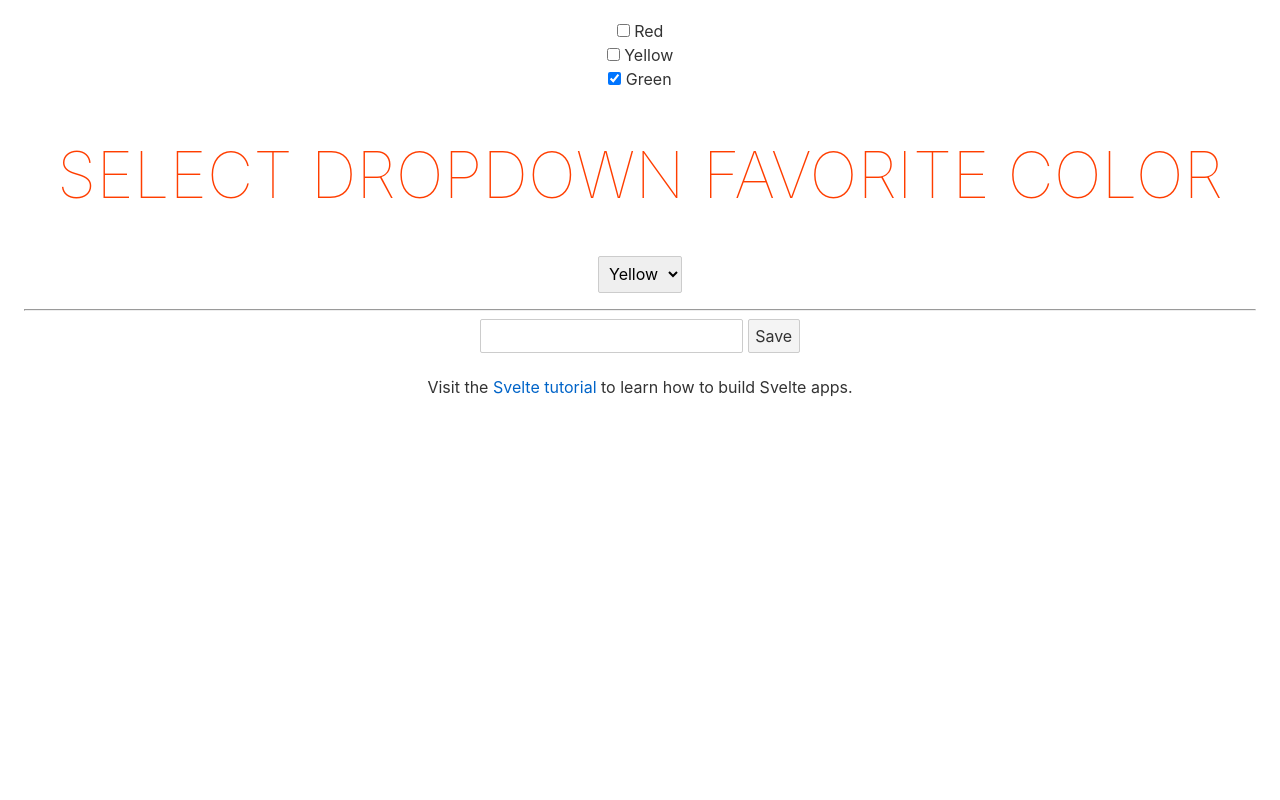
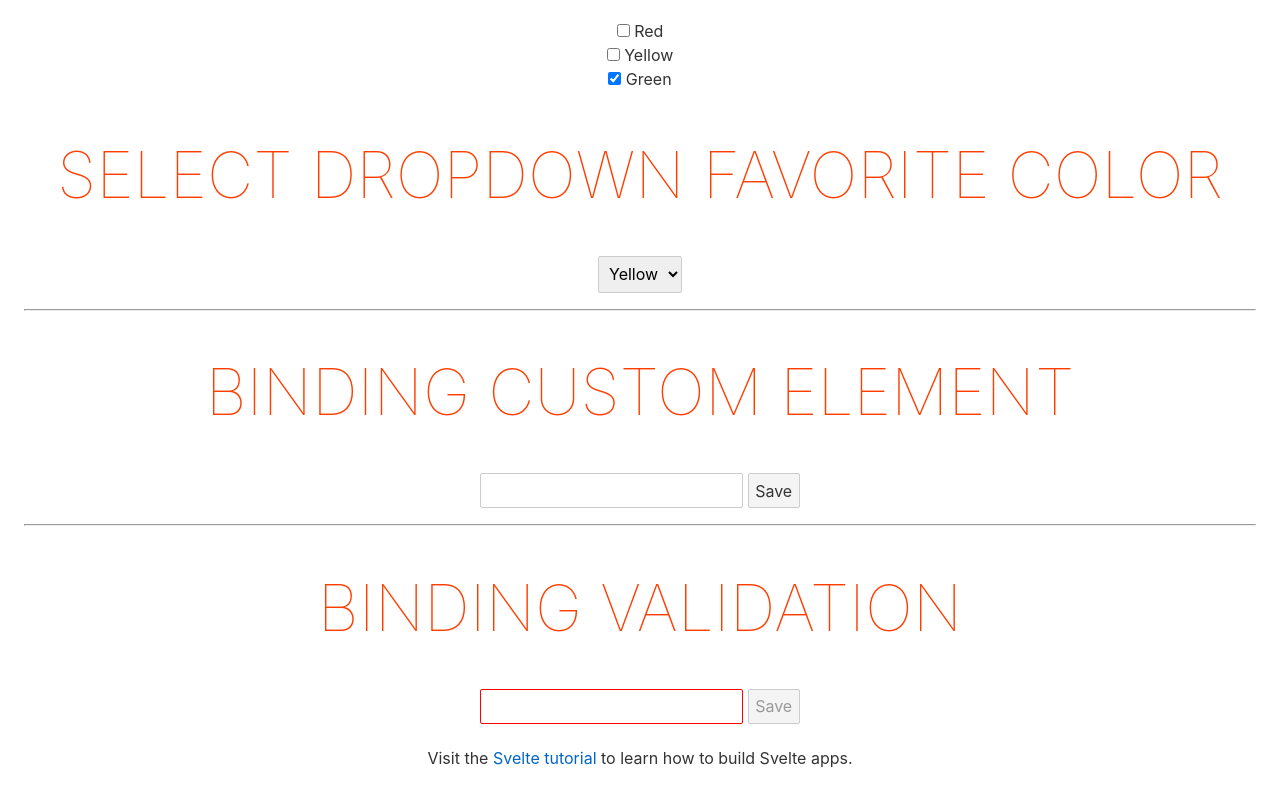
Before and after one commit to agungTuanany/svelte_course, a Svelte app in the folder working_with_binding_and_form/: page / in a window 1280 px wide. Shown: the part 630-1430 px from the top of the page. Before the commit the page ends 1059 px from the top, so only its background shows below. Built offline with nearby package versions, Linux system fonts and the light colour scheme.

Commit message:
Chapter_8: Working With Binding & Forms | binding Validation

```diff
--- a/working_with_binding_and_form/src/App.svelte
+++ b/working_with_binding_and_form/src/App.svelte
@@ -1,7 +1,8 @@
 <script>
     // Buildin dependencies
-    import CustomInput  from "./UI/CustomInput.svelte"
-    import Toggle       from "./UI/Toggle.svelte"
+    import CustomInput      from "./UI/CustomInput.svelte"
+    import Toggle           from "./UI/Toggle.svelte"
+    import { isValidEmail}  from "./lib/validation.js"
 
     // ###########################################
     // Props
@@ -15,8 +16,19 @@
     let usernameInput       = null
     let someDiv             = null
     let customInput         = null
+    let enteredEmail        = ""
+    let formIsValid         = false
 
     // ###########################################
+
+    // Buildin validation
+    $: if (isValidEmail (enteredEmail)) {
+        formIsValid = true
+    }
+    else {
+        formIsValid = false
+    }
+
     // Reactive expression
     $: console.log ("val", val)
     $: console.log ("selectedOptions", selectedOption)
@@ -37,7 +49,7 @@
         console.dir ("full element", usernameInput)
 
         console.dir ("someDiv", someDiv)
-        custominput.empty ()
+        customInput.empty ()
     }
 </script>
 
@@ -54,6 +66,10 @@
         text-transform: uppercase;
         font-size: 4em;
         font-weight: 100;
+    }
+
+    .invalid {
+        border: 1px solid red;
     }
 
     @media (min-width: 640px) {
@@ -139,11 +155,22 @@
         So reference and connection is setup behind the scene by Svelte. This is not two-way-binding, this is just a pointer at the full element were not restricted to reading it's own value
         NOTICE: changing something with is not RECOMMENDED, should do changing with svelte normal syntax, but reading values from "bind:this" is really useful
     -->
+    <h1>Binding Custom Element</h1>
     <input type="text" id="username" bind:this="{usernameInput}">
     <button on:click="{saveData}">Save</button>
 
     <!-- binding in div element -->
     <div bind:this="{someDiv}"> </div>
 
+    <hr>
+    <!--
+        Which capability does Svelte have when it come to offering help on validating input? None. Svelte not offered completed buildin validation solution. Instead Svelte give a tool to build your own validation.
+    -->
+    <h1>Binding Validation</h1>
+    <form  on:submit|preventDefault>
+        <input type="email" bind:value="{enteredEmail}" class="{isValidEmail (enteredEmail) ? "" : "invalid"}">
+        <button type="submit" disabled="{!formIsValid}">Save</button>
+    </form>
+
     <p>Visit the <a href="https://svelte.dev/tutorial">Svelte tutorial</a> to learn how to build Svelte apps.</p>
 </main>
--- /dev/null
+++ b/working_with_binding_and_form/src/lib/validation.js
@@ -0,0 +1,3 @@
+export function isValidEmail (val) {
+    return val.includes ("@")
+}
```
